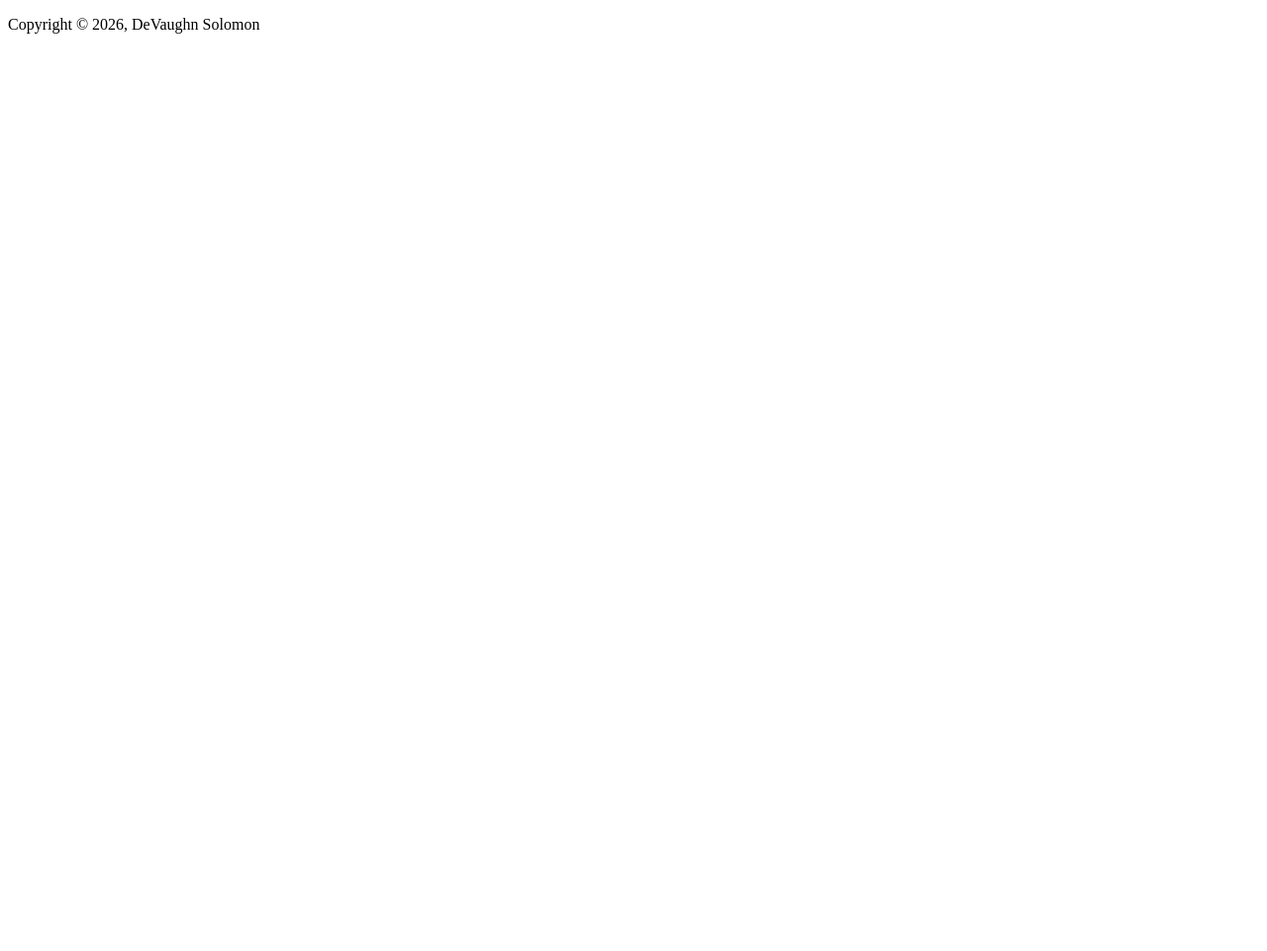
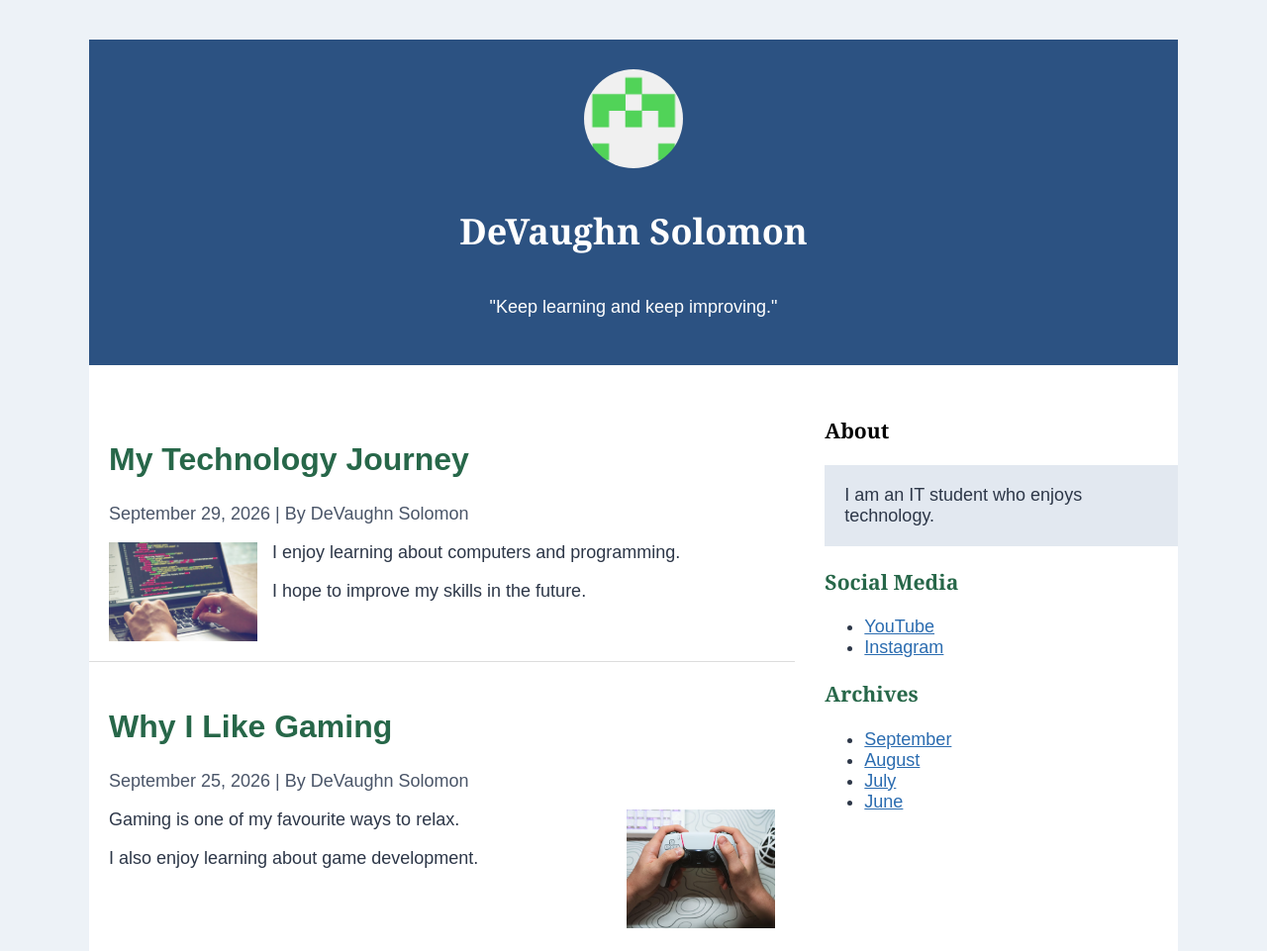
Before and after one commit to De-VaughnSolomon/comp2245-lab2, a plain HTML site: page index.html in a window 1280 px wide. Shown: the top 961 px of the page at 99% size. Before the commit the page ends 800 px from the top, so only its background shows below. Drawn offline with Linux system fonts and the light colour scheme.

Commit message:
Update webpage, styles and img folder

```diff
--- a/index.html
+++ b/index.html
@@ -3,23 +3,59 @@
 <head>
 <meta charset="UTF-8">
 <meta name="viewport" content="width=device-width, initial-scale=1.0">
-<title>Your Name's Blog</title>
+<title>Life Blog</title>
 <link rel="stylesheet" href="styles.css">
 </head>
 <body>
 <div class="container">
+
 <header>
-<!-- Profile image, h1 and one-line statement -->
+<img src="images/profile.jpg" alt="Profile" class="profile">
+<h1>DeVaughn Solomon</h1>
+<p>"Keep learning and keep improving."</p>
 </header>
+
 <main>
-<!-- Two article elements containing your blog posts -->
+<article>
+<h2>My Technology Journey</h2>
+<p>September 29, 2026 | By DeVaughn Solomon</p>
+<img src="images/technology.jpg" class="left">
+<p>I enjoy learning about computers and programming.</p>
+<p>I hope to improve my skills in the future.</p>
+</article>
+
+<article>
+<h2>Why I Like Gaming</h2>
+<p>September 25, 2026 | By DeVaughn Solomon</p>
+<img src="images/gaming.avif" class="right">
+<p>Gaming is one of my favourite ways to relax.</p>
+<p>I also enjoy learning about game development.</p>
+</article>
 </main>
+
 <aside>
-<!-- About, Social Media and Archives sections -->
+<h3>About</h3>
+<p>I am an IT student who enjoys technology.</p>
+
+<h3>Social Media</h3>
+<ul>
+<li><a href="#">YouTube</a></li>
+<li><a href="#">Instagram</a></li>
+</ul>
+
+<h3>Archives</h3>
+<ul>
+<li><a href="#">September</a></li>
+<li><a href="#">August</a></li>
+<li><a href="#">July</a></li>
+<li><a href="#">June</a></li>
+</ul>
 </aside>
+
 <footer>
 <p>Copyright &copy; 2026, DeVaughn Solomon</p>
 </footer>
+
 </div>
 </body>
 </html>
--- a/styles.css
+++ b/styles.css
@@ -0,0 +1,94 @@
+
+body {
+    font-size: 18px;
+    color: #2D3748;
+    font-family: Arial, sans-serif;
+    background-color: #EDF2F7;
+}
+
+.container {
+    background-color: #FFFFFF;
+    max-width: 1100px;
+    margin: 40px auto;
+    display: grid;
+    grid-template-columns: 2fr 1fr;
+    gap: 30px;
+}
+
+header {
+    background-color: #2C5282;
+    color: #FFFFFF;
+    grid-column: 1 / 3;
+    display: flex;
+    flex-direction: column;
+    align-items: center;
+    padding: 30px;
+}
+
+.profile {
+    width: 100px;
+    height: 100px;
+    border-radius: 50%;
+    margin-bottom: 15px;
+}
+
+header h1 {
+    font-size: 36px;
+    font-family: Georgia, 'Times New Roman', Times, serif;
+}
+
+article h2 {
+    font-size: 32px;
+    color: #276749;
+}
+
+article p:first-of-type {
+    color: #4A5568;
+}
+
+article {
+    padding: 20px;
+    overflow: auto;
+}
+
+article + article {
+    border-top: 1px solid #ddd;
+}
+
+.left {
+    float: left;
+    width: 150px;
+    margin-right: 15px;
+}
+
+.right {
+    float: right;
+    width: 150px;
+    margin-left: 15px;
+}
+
+aside h3 {
+    font-family: Georgia, 'Times New Roman', Times, serif;
+    color: #276749;
+}
+
+aside h3:first-child {
+    color: #000000;
+}
+
+aside p {
+    background-color: #E2E8F0;
+    padding: 20px;
+}
+
+aside a {
+    color: #2B6CB0;
+}
+
+footer {
+    background-color: #2C5282;
+    color: #FFFFFF;
+    grid-column: 1 / 3;
+    padding: 15px;
+    text-align: center;
+}
```
Also changed, not shown: images/gaming.avif (added), images/profile.jpg (added), images/technology.jpg (added).
